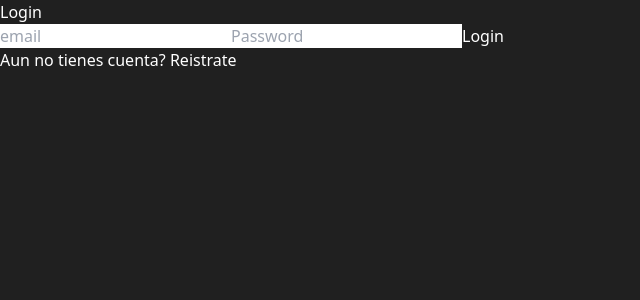
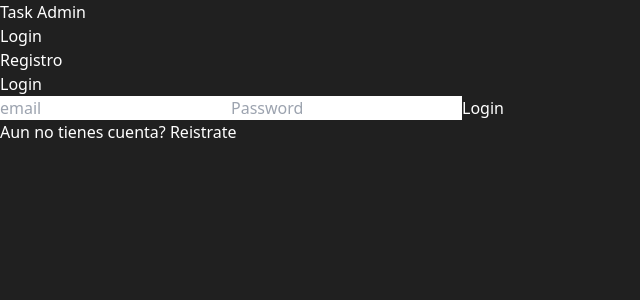
Before and after one commit to CQaS/mern_authentication_crud, a React (Vite) app in the folder cliente/: page /login in a window 1280 px wide. Shown: the top 300 px of the page, without its empty margins (0-640 px from the left). Built offline with nearby package versions, Linux system fonts and the light colour scheme.

Commit message:
listar tareas y logout

```diff
--- a/cliente/src/App.jsx
+++ b/cliente/src/App.jsx
@@ -8,12 +8,14 @@ import ProfilePage from "./pages/ProfilePage";
 import HomePage from "./pages/HomePage";
 import RutaProtegida from "./RutaProtegida";
 import { TasksProvider } from "./context/TasksContex";
+import Navbar from "./components/Navbar";
 
 const App = () => {
   return (
     <AuthProvider>
       <TasksProvider>
         <BrowserRouter>
+          <Navbar />
           <Routes>
             <Route path="/" element={<HomePage />} />
             <Route path="/login" element={<LoginPages />} />
--- a/cliente/src/api/tasks.js
+++ b/cliente/src/api/tasks.js
@@ -1,6 +1,6 @@
 import instaciaAxios from "./axios"
 
-export const getTasksReq = () => instaciaAxios.post(`/tasks`)
+export const getTasksReq = () => instaciaAxios.get(`/tasks`)
 export const getTaskReq = (id) => instaciaAxios.get(`/tasks/${id}`)
 export const crearTasksReq = (task) => instaciaAxios.post(`/tasks`, task)
 export const actualizarTasksReq = (task) => instaciaAxios.put(`/tasks/${task._id}`, task)
--- /dev/null
+++ b/cliente/src/components/Navbar.jsx
@@ -0,0 +1,53 @@
+import { Link } from "react-router-dom";
+import { useAuth } from "../context/AuthContex";
+
+function Navbar() {
+  const { esAutentico, logout, user } = useAuth();
+
+  return (
+    <nav className="bg-zinc-700 my-3 flex justify-between py-5 px-10 rounded-lg">
+      <Link to="/">
+        <h1 className="text-2xl font-bold">Task Admin</h1>
+      </Link>
+      <ul className="flex gap-x-2">
+        {esAutentico ? (
+          <>
+            <li>Bienvenido {user.username}!!</li>
+            <li>
+              <Link to="/tasks/nueva">Agregar tareas</Link>
+            </li>
+            <li>
+              <Link
+                to="/logout"
+                onClick={() => {
+                  logout();
+                }}
+                className="bg-indigo-500 px-4 py-1 rounded-sm"
+              >
+                Salir
+              </Link>
+            </li>
+          </>
+        ) : (
+          <>
+            <li>
+              <Link to="/login" className="bg-indigo-500 px-4 py-1 rounded-sm">
+                Login
+              </Link>
+            </li>
+            <li>
+              <Link
+                to="/registro"
+                className="bg-indigo-500 px-4 py-1 rounded-sm"
+              >
+                Registro
+              </Link>
+            </li>
+          </>
+        )}
+      </ul>
+    </nav>
+  );
+}
+
+export default Navbar;
--- a/cliente/src/context/AuthContex.jsx
+++ b/cliente/src/context/AuthContex.jsx
@@ -53,6 +53,12 @@ export const AuthProvider = ({ children }) => {
     }
   };
 
+  const logout = async (user) => {
+    Cookies.remove("token");
+    setEsAutentico(false);
+    setUser(null);
+  };
+
   useEffect(() => {
     if (err.length > 0) {
       const timer = setTimeout(() => {
@@ -96,6 +102,7 @@ export const AuthProvider = ({ children }) => {
       value={{
         signup,
         signin,
+        logout,
         user,
         esAutentico,
         err,
--- a/cliente/src/context/TasksContex.jsx
+++ b/cliente/src/context/TasksContex.jsx
@@ -1,5 +1,5 @@
 import { createContext, useContext, useState } from "react";
-import { crearTasksReq } from "../api/tasks";
+import { crearTasksReq, getTasksReq } from "../api/tasks";
 
 const TasksContext = createContext();
 
@@ -15,6 +15,16 @@ export const useTasks = () => {
 export function TasksProvider({ children }) {
   const [tasks, setTasks] = useState([]);
 
+  const listarTasks = async () => {
+    try {
+      const res = await getTasksReq();
+      console.log(res);
+      setTasks(res.data);
+    } catch (error) {
+      console.error(error);
+    }
+  };
+
   const crearTasks = async (task) => {
     console.log(task);
     const res = await crearTasksReq(task);
@@ -26,6 +36,7 @@ export function TasksProvider({ children }) {
       value={{
         tasks,
         crearTasks,
+        listarTasks,
       }}
     >
       {children}
--- a/cliente/src/pages/LoginPages.jsx
+++ b/cliente/src/pages/LoginPages.jsx
@@ -1,6 +1,7 @@
 import { useForm } from "react-hook-form";
 import { useAuth } from "../context/AuthContex";
-import { Link } from "react-router-dom";
+import { Link, useNavigate } from "react-router-dom";
+import { useEffect } from "react";
 
 function LoginPages() {
   const {
@@ -9,12 +10,17 @@ function LoginPages() {
     formState: { errors },
   } = useForm();
 
-  const { signin, err: signinErrores } = useAuth();
+  const { signin, err: signinErrores, esAutentico } = useAuth();
+  const navegar = useNavigate();
 
   const onSubmit = handleSubmit((data) => {
     console.log(data);
     signin(data);
   });
+
+  useEffect(() => {
+    if (esAutentico) navegar("/tasks");
+  }, [esAutentico]);
 
   return (
     <div className="felx h-[calc(100vh - 100px)] items-center justify-center">
--- a/cliente/src/pages/TasksPage.jsx
+++ b/cliente/src/pages/TasksPage.jsx
@@ -1,9 +1,27 @@
+import { useEffect } from "react";
 import { useAuth } from "../context/AuthContex";
+import { useTasks } from "../context/TasksContex";
 
 function TasksPage() {
-  const { user } = useAuth();
-  console.log(user);
-  return <div>TasksPage</div>;
+  const { listarTasks, tasks } = useTasks();
+
+  useEffect(() => {
+    listarTasks();
+  }, []);
+
+  if (tasks.length === 0) return <h1>No Tareas</h1>;
+
+  return (
+    <div>
+      {tasks.map((T) => (
+        <div key={T._id}>
+          <h1>{T.titulo}</h1>
+          <p>{T.descripcion}</p>
+          <hr />
+        </div>
+      ))}
+    </div>
+  );
 }
 
 export default TasksPage;
```
Also changed, not shown: 1 other file (tests, documents, lock files or other folders).
